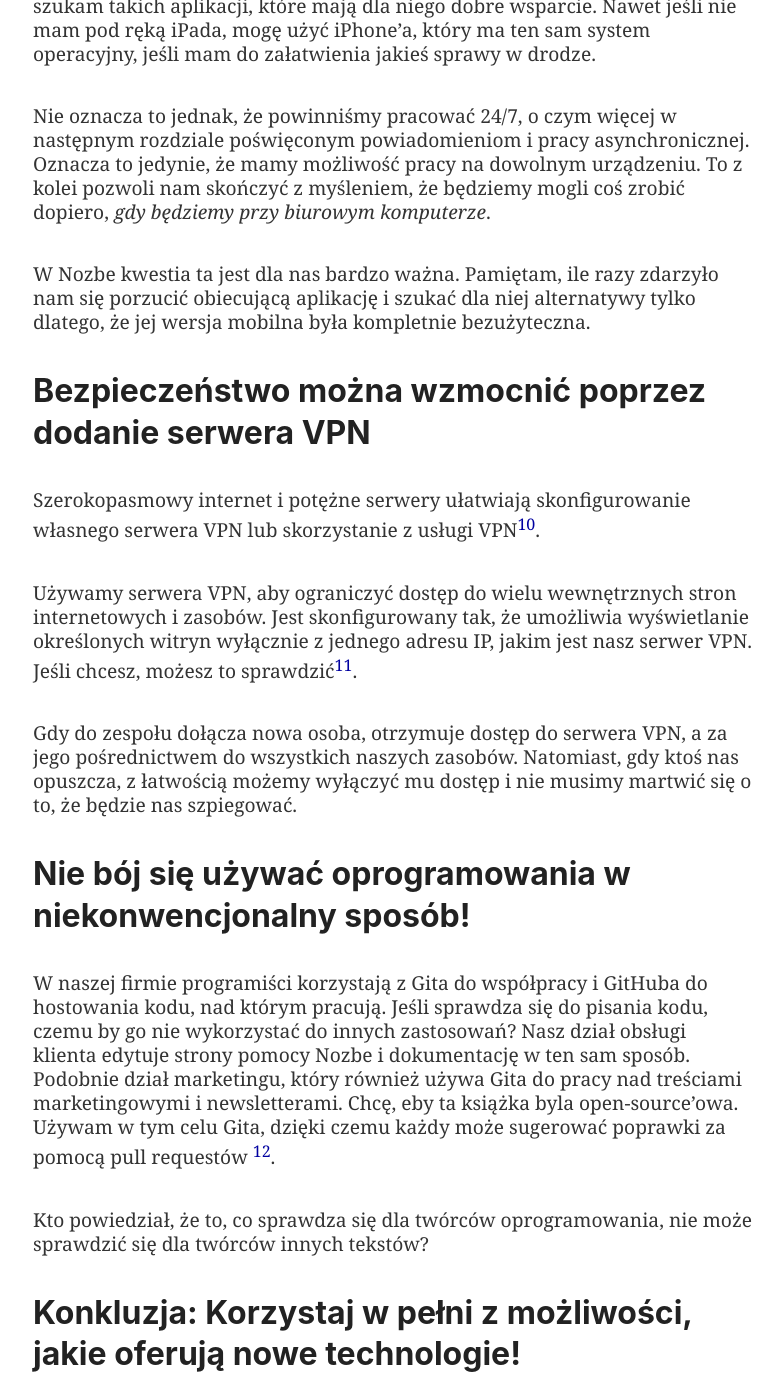
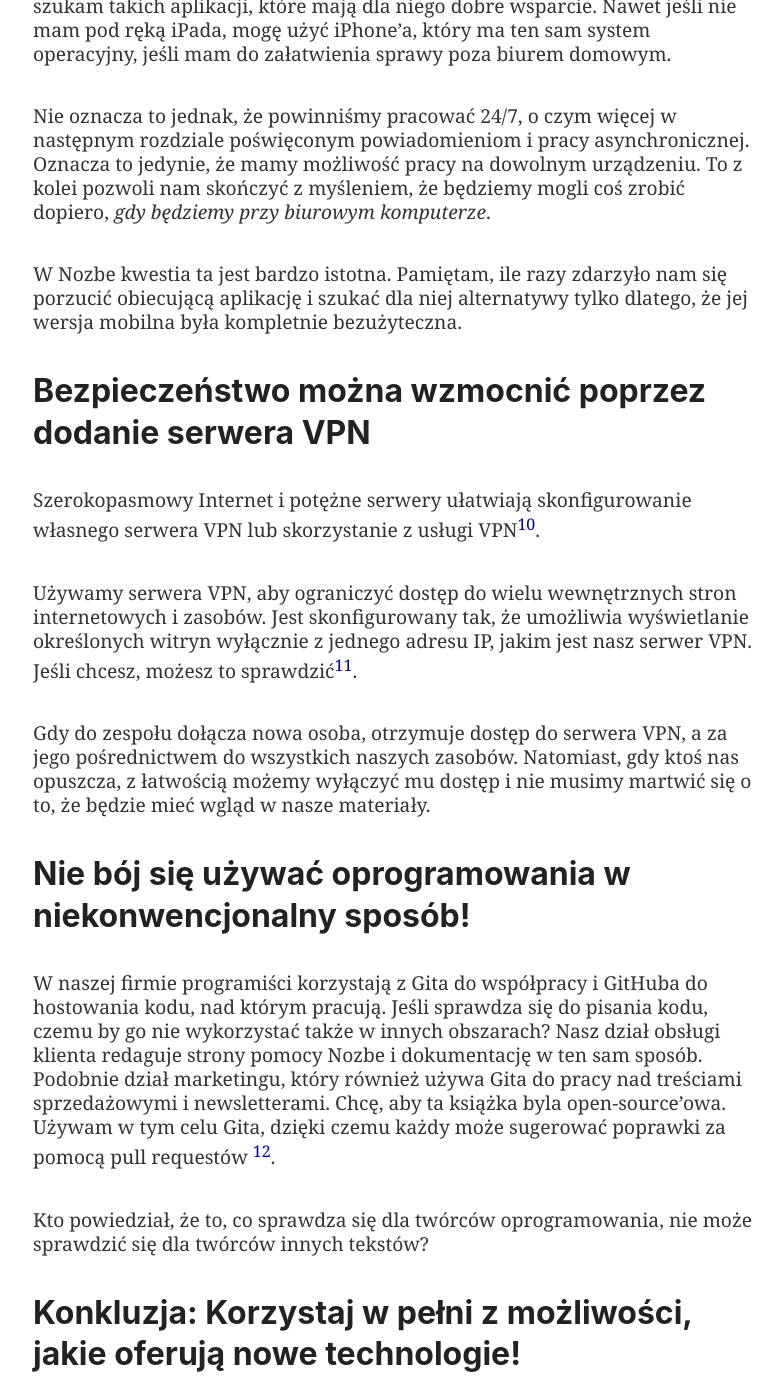
Before and after one commit to Nozbe/NoOffice.org, a Jekyll site: the page built from _pl/mobile.md, in a window 1280 px wide and 1400 px high, scrolled down 4748 px. Shown: the whole window, without its empty margins (247-1029 px from the left). Built offline with Jekyll 4.4.1, drawn with Linux system fonts in a browser that asks for light colours; some of the changed text lies outside the part shown.

Commit message:
Update mobile.md

```diff
--- a/_pl/mobile.md
+++ b/_pl/mobile.md
@@ -71,25 +71,25 @@
 
 ## Ważne jest, by wybierać aplikacje prawdziwie mobilne
 
-Wybierając rozwiązanie do przechowywania plików, dokumentów lub projektów, ważne jest, aby znaleźć takie, które rzeczywiście oferuje prawdziwe wsparcie dla platform mobilnych. Takie, gdzie aplikacje mobilne nie są jedynie *aplikacjami dodatkowymi* tylko rzeczywiście pozwalają pracować w drodze[^8].
+Wybierając rozwiązanie do przechowywania plików, dokumentów lub projektów, ważne jest, aby znaleźć takie, które rzeczywiście oferuje prawdziwe wsparcie dla platform mobilnych. Takie, gdzie aplikacje mobilne nie są jedynie *aplikacjami dodatkowymi* tylko rzeczywiście pozwalają pracować "w drodze"[^8].
 
-Jako wyznawca stylu życia #iPadOnly[^9], na co dzień moim głównym komputerem jest iPad, a zaraz po nim iPhone. Piszę te słowa na iPadzie Pro i szukam takich aplikacji, które mają dla niego dobre wsparcie. Nawet jeśli nie mam pod ręką iPada, mogę użyć iPhone’a, który ma ten sam system operacyjny, jeśli mam do załatwienia jakieś sprawy w drodze.
+Jako wyznawca stylu pracy #iPadOnly[^9], na co dzień moim głównym komputerem jest iPad, a zaraz po nim iPhone. Piszę te słowa na iPadzie i szukam takich aplikacji, które mają dla niego dobre wsparcie. Nawet jeśli nie mam pod ręką iPada, mogę użyć iPhone’a, który ma ten sam system operacyjny, jeśli mam do załatwienia sprawy poza biurem domowym.
 
 Nie oznacza to jednak, że powinniśmy pracować 24/7, o czym więcej w następnym rozdziale poświęconym powiadomieniom i pracy asynchronicznej. Oznacza to jedynie, że mamy możliwość pracy na dowolnym urządzeniu. To z kolei pozwoli nam skończyć z myśleniem, że będziemy mogli coś zrobić dopiero, *gdy będziemy przy biurowym komputerze*.
 
-W Nozbe kwestia ta jest dla nas bardzo ważna. Pamiętam, ile razy zdarzyło nam się porzucić obiecującą aplikację i szukać dla niej alternatywy tylko dlatego, że jej wersja mobilna była kompletnie bezużyteczna.
+W Nozbe kwestia ta jest bardzo istotna. Pamiętam, ile razy zdarzyło nam się porzucić obiecującą aplikację i szukać dla niej alternatywy tylko dlatego, że jej wersja mobilna była kompletnie bezużyteczna.
 
 ## Bezpieczeństwo można wzmocnić poprzez dodanie serwera VPN
 
-Szerokopasmowy internet i potężne serwery ułatwiają skonfigurowanie własnego serwera VPN lub skorzystanie z usługi VPN[^10].
+Szerokopasmowy Internet i potężne serwery ułatwiają skonfigurowanie własnego serwera VPN lub skorzystanie z usługi VPN[^10].
 
 Używamy serwera VPN, aby ograniczyć dostęp do wielu wewnętrznych stron internetowych i zasobów. Jest skonfigurowany tak, że umożliwia wyświetlanie określonych witryn wyłącznie z jednego adresu IP, jakim jest nasz serwer VPN. Jeśli chcesz, możesz to sprawdzić[^11].
 
-Gdy do zespołu dołącza nowa osoba, otrzymuje dostęp do serwera VPN, a za jego pośrednictwem do wszystkich naszych zasobów. Natomiast, gdy ktoś nas opuszcza, z łatwością możemy wyłączyć mu dostęp i nie musimy martwić się o to, że będzie nas szpiegować.
+Gdy do zespołu dołącza nowa osoba, otrzymuje dostęp do serwera VPN, a za jego pośrednictwem do wszystkich naszych zasobów. Natomiast, gdy ktoś nas opuszcza, z łatwością możemy wyłączyć mu dostęp i nie musimy martwić się o to, że będzie mieć wgląd w nasze materiały.
 
 ## Nie bój się używać oprogramowania w niekonwencjonalny sposób!
 
-W naszej firmie programiści korzystają z Gita do współpracy i GitHuba do hostowania kodu, nad którym pracują. Jeśli sprawdza się do pisania kodu, czemu by go nie wykorzystać do innych zastosowań? Nasz dział obsługi klienta edytuje strony pomocy Nozbe i dokumentację w ten sam sposób. Podobnie dział marketingu, który również używa Gita do pracy nad treściami marketingowymi i newsletterami. Chcę, eby ta książka byla open-source’owa. Używam w tym celu Gita, dzięki czemu każdy może sugerować poprawki za pomocą pull requestów [^12].
+W naszej firmie programiści korzystają z Gita do współpracy i GitHuba do hostowania kodu, nad którym pracują. Jeśli sprawdza się do pisania kodu, czemu by go nie wykorzystać także w innych obszarach? Nasz dział obsługi klienta redaguje strony pomocy Nozbe i dokumentację w ten sam sposób. Podobnie dział marketingu, który również używa Gita do pracy nad treściami sprzedażowymi i newsletterami. Chcę, aby ta książka byla open-source’owa. Używam w tym celu Gita, dzięki czemu każdy może sugerować poprawki za pomocą pull requestów [^12].
 
 Kto powiedział, że to, co sprawdza się dla twórców oprogramowania, nie może sprawdzić się dla twórców innych tekstów?
 
```
Also changed, not shown: other parts of _pl/mobile.md (+8 -8 lines).
